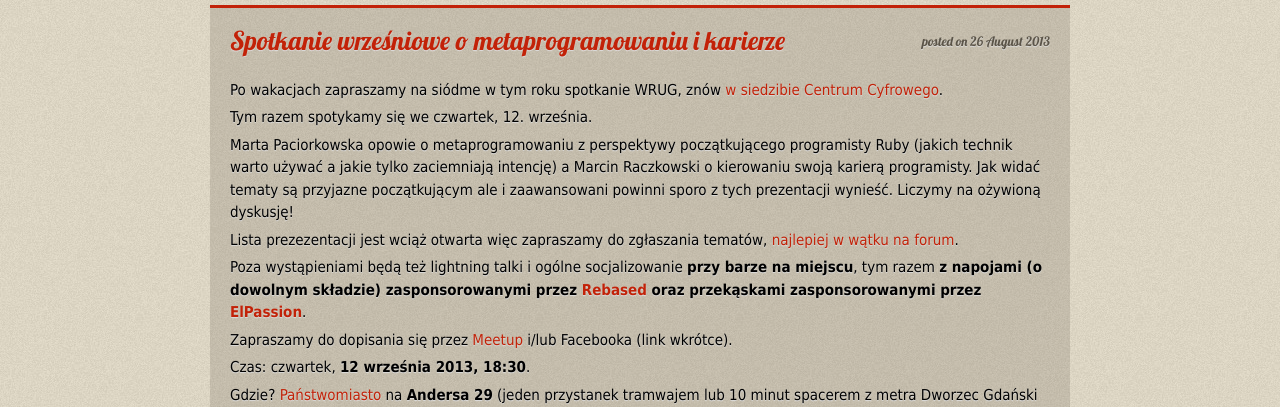
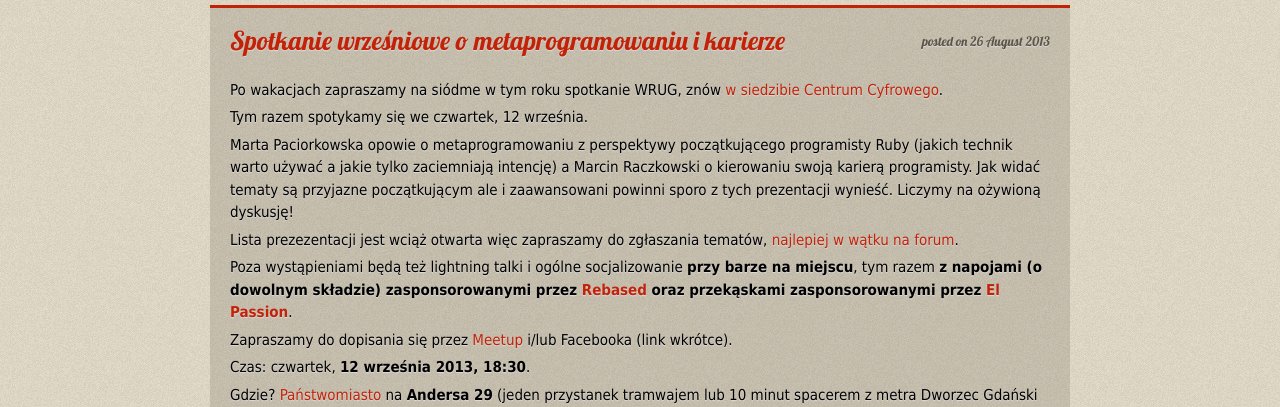
Before and after one commit to wrug/wrug.eu, a Jekyll site: the page built from _posts/2013-08-26-spotkanie-wrzesniowe.md, in a window 1280 px wide. Shown: the part 258-665 px from the top of the page. Built offline with Jekyll 4.4.1, drawn with Linux system fonts in a browser that asks for light colours; comment, search, counter and statistics services are not loaded.

Commit message:
September 2013 meeting minor fixes

```diff
--- a/_posts/2013-08-26-spotkanie-wrzesniowe.md
+++ b/_posts/2013-08-26-spotkanie-wrzesniowe.md
@@ -5,13 +5,13 @@ title: Spotkanie wrześniowe o metaprogramowaniu i karierze
 
 Po wakacjach zapraszamy na siódme w tym roku spotkanie WRUG, znów [w siedzibie Centrum Cyfrowego](http://panstwomiasto.pl).
 
-Tym razem spotykamy się we czwartek, 12. września.
+Tym razem spotykamy się we czwartek, 12 września.
 
 Marta Paciorkowska opowie o metaprogramowaniu z perspektywy początkującego programisty Ruby (jakich technik warto używać a jakie tylko zaciemniają intencję) a Marcin Raczkowski o kierowaniu swoją karierą programisty. Jak widać tematy są przyjazne początkującym ale i zaawansowani powinni sporo z tych prezentacji wynieść. Liczymy na ożywioną dyskusję!
 
 Lista prezezentacji jest wciąż otwarta więc zapraszamy do zgłaszania tematów, [najlepiej w wątku na forum](http://rubyonrails.pl/forum/t6456-WRUG-wrze%B6niowy%3A-czwartek%2C-12-wrze%B6nia%2C-18%3A30-na-Andersa-29).
 
-Poza wystąpieniami będą też lightning talki i ogólne socjalizowanie **przy barze na miejscu**, tym razem **z napojami (o dowolnym składzie) zasponsorowanymi przez [Rebased](http://rebased.pl) oraz przekąskami zasponsorowanymi przez [ElPassion](http://elpassion.pl)**.
+Poza wystąpieniami będą też lightning talki i ogólne socjalizowanie **przy barze na miejscu**, tym razem **z napojami (o dowolnym składzie) zasponsorowanymi przez [Rebased](http://rebased.pl) oraz przekąskami zasponsorowanymi przez [El Passion](http://elpassion.pl)**.
 
 Zapraszamy do dopisania się przez [Meetup](http://www.meetup.com/Warsaw-Ruby-Users-Group-WRUG/events/136739342/) i/lub Facebooka (link wkrótce).
 
```
